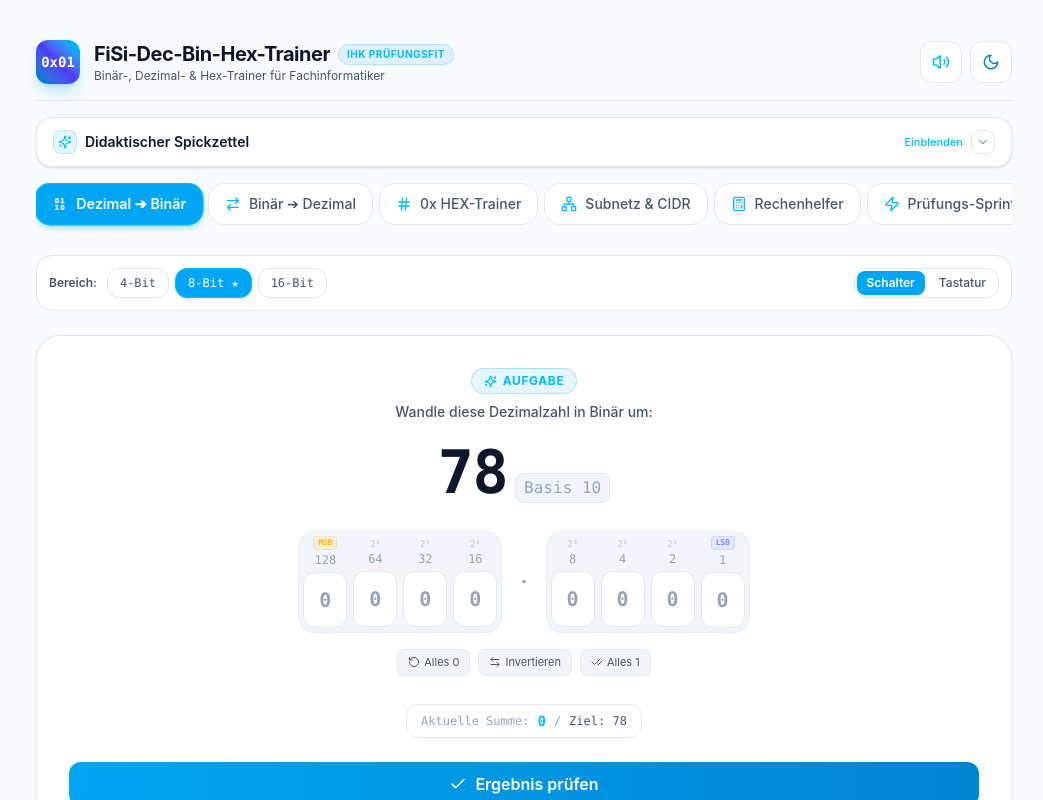
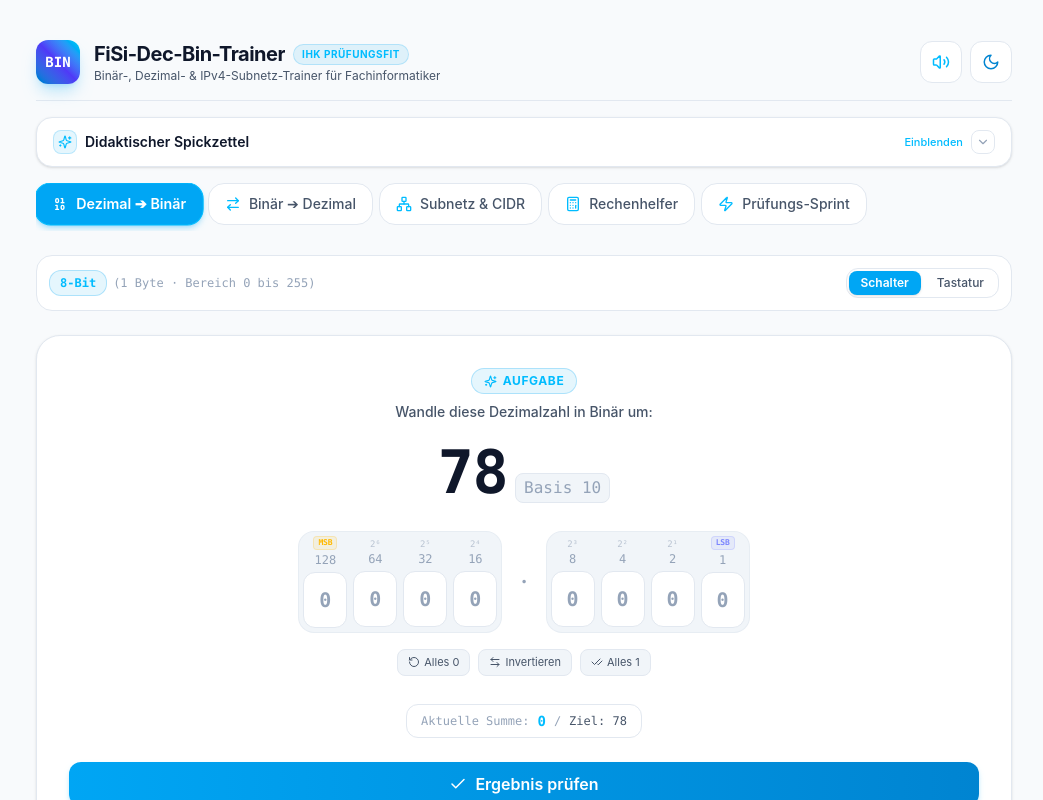
Before and after one commit to osnahub/fisi-rechentrainer, a Next.js app: page / in a window 1280 px wide. Shown: the top 800 px of the page, without its empty margins (116-1159 px from the left). Built offline with nearby package versions, Linux system fonts and the light colour scheme.

Commit message:
refactor: restrict DecToBin to 8-bit only and remove Hex trainer from navigation, sprint and reference bar

```diff
--- a/src/app/page.tsx
+++ b/src/app/page.tsx
@@ -5,15 +5,14 @@ import { Header } from "@/components/Header";
 import { ReferenceBar } from "@/components/ReferenceBar";
 import { DecToBinModule } from "@/components/modules/DecToBinModule";
 import { BinToDecModule } from "@/components/modules/BinToDecModule";
-import { HexModule } from "@/components/modules/HexModule";
 import { SubnetModule } from "@/components/modules/SubnetModule";
 import { ExplainerModule } from "@/components/modules/ExplainerModule";
 import { SprintModule } from "@/components/modules/SprintModule";
 import { useSound } from "@/hooks/useSound";
 import { useTheme } from "@/hooks/useTheme";
-import { Binary, Hash, Network, Calculator, Zap, ArrowRightLeft } from "lucide-react";
+import { Binary, Network, Calculator, Zap, ArrowRightLeft } from "lucide-react";
 
-type ModuleType = "dec2bin" | "bin2dec" | "hex" | "subnet" | "explainer" | "sprint";
+type ModuleType = "dec2bin" | "bin2dec" | "subnet" | "explainer" | "sprint";
 
 export default function Home() {
   const [activeModule, setActiveModule] = useState<ModuleType>("dec2bin");
@@ -28,7 +27,6 @@ export default function Home() {
   const navItems = [
     { id: "dec2bin", label: "Dez ➔ Bin", fullLabel: "Dezimal ➔ Binär", icon: Binary },
     { id: "bin2dec", label: "Bin ➔ Dez", fullLabel: "Binär ➔ Dezimal", icon: ArrowRightLeft },
-    { id: "hex", label: "0x HEX", fullLabel: "0x HEX-Trainer", icon: Hash },
     { id: "subnet", label: "Subnetz", fullLabel: "Subnetz & CIDR", icon: Network },
     { id: "explainer", label: "Rechner", fullLabel: "Rechenhelfer", icon: Calculator },
     { id: "sprint", label: "⚡ Sprint", fullLabel: "Prüfungs-Sprint", icon: Zap },
@@ -100,14 +98,6 @@ export default function Home() {
             onStreakUpdate={handleStreakUpdate}
           />
         )}
-        {activeModule === "hex" && (
-          <HexModule
-            onSuccess={playSuccess}
-            onError={playError}
-            onPlayClick={playClick}
-            onStreakUpdate={handleStreakUpdate}
-          />
-        )}
         {activeModule === "subnet" && (
           <SubnetModule
             onSuccess={playSuccess}
--- a/src/components/Header.tsx
+++ b/src/components/Header.tsx
@@ -22,19 +22,19 @@ export function Header({
     <header className="flex items-center justify-between gap-3 py-3 sm:py-4 border-b border-[var(--border-color)]">
       <div className="flex items-center gap-2.5 sm:gap-3.5 min-w-0">
         <div className="w-9 h-9 sm:w-11 sm:h-11 rounded-xl bg-gradient-to-tr from-sky-600 via-indigo-600 to-cyan-400 flex items-center justify-center font-mono font-bold text-white shadow-lg shadow-sky-500/25 text-xs sm:text-sm shrink-0">
-          0x01
+          BIN
         </div>
         <div className="min-w-0">
           <div className="flex items-center gap-2">
             <h1 className="text-base sm:text-xl font-bold tracking-tight text-[var(--text-primary)] truncate">
-              FiSi-Dec-Bin-Hex-Trainer
+              FiSi-Dec-Bin-Trainer
             </h1>
             <span className="hidden md:inline-flex text-[10px] uppercase font-bold tracking-wider px-2 py-0.5 rounded-full bg-sky-500/10 text-sky-400 border border-sky-500/20">
               IHK Prüfungsfit
             </span>
           </div>
           <p className="text-[11px] sm:text-xs text-[var(--text-secondary)] truncate">
-            Binär-, Dezimal- & Hex-Trainer für Fachinformatiker
+            Binär-, Dezimal- & IPv4-Subnetz-Trainer für Fachinformatiker
           </p>
         </div>
       </div>
--- a/src/components/ReferenceBar.tsx
+++ b/src/components/ReferenceBar.tsx
@@ -1,14 +1,14 @@
 "use client";
 
 import React, { useState } from "react";
-import { POWERS_OF_TWO_8BIT, SUBNET_TABLE, NIBBLE_TABLE } from "@/lib/subnetData";
-import { ChevronDown, ChevronUp, Sparkles, Hash, Network, HelpCircle } from "lucide-react";
+import { POWERS_OF_TWO_8BIT, SUBNET_TABLE } from "@/lib/subnetData";
+import { ChevronDown, ChevronUp, Sparkles, Network } from "lucide-react";
 
 interface ReferenceBarProps {
   onPlayClick?: () => void;
 }
 
-type TabType = "powers" | "subnet" | "nibbles";
+type TabType = "powers" | "subnet";
 
 export function ReferenceBar({ onPlayClick }: ReferenceBarProps) {
   const [isOpen, setIsOpen] = useState(false);
@@ -41,7 +41,7 @@ export function ReferenceBar({ onPlayClick }: ReferenceBarProps) {
             Didaktischer Spickzettel
           </span>
           <span className="text-[10px] sm:text-xs text-[var(--text-muted)] font-normal hidden xs:inline truncate">
-            (Zweierpotenzen, Subnetz & Nibbles)
+            (Zweierpotenzen & IPv4-Subnetzmasken)
           </span>
         </div>
 
@@ -59,7 +59,7 @@ export function ReferenceBar({ onPlayClick }: ReferenceBarProps) {
       {isOpen && (
         <div className="p-3 sm:p-4 border-t border-[var(--border-color)] bg-[var(--bg-card-subtle)] animate-pop-in">
           {/* Tab Selector */}
-          <div className="flex items-center gap-1.5 p-1 rounded-xl bg-[var(--bg-input)] border border-[var(--border-color)] max-w-md mx-auto mb-3.5">
+          <div className="flex items-center gap-1.5 p-1 rounded-xl bg-[var(--bg-input)] border border-[var(--border-color)] max-w-xs mx-auto mb-3.5">
             <button
               onClick={() => handleTabChange("powers")}
               className={`flex-1 flex items-center justify-center gap-1.5 py-1.5 px-2 rounded-lg text-xs font-medium transition-all cursor-pointer ${
@@ -81,17 +81,6 @@ export function ReferenceBar({ onPlayClick }: ReferenceBarProps) {
             >
               <Network size={13} />
               <span>Subnetz / CIDR</span>
-            </button>
-            <button
-              onClick={() => handleTabChange("nibbles")}
-              className={`flex-1 flex items-center justify-center gap-1.5 py-1.5 px-2 rounded-lg text-xs font-medium transition-all cursor-pointer ${
-                activeTab === "nibbles"
-                  ? "bg-sky-500 text-white font-semibold shadow-sm"
-                  : "text-[var(--text-secondary)] hover:text-[var(--text-primary)]"
-              }`}
-            >
-              <Hash size={13} />
-              <span>Hex-Nibbles</span>
             </button>
           </div>
 
@@ -177,27 +166,6 @@ export function ReferenceBar({ onPlayClick }: ReferenceBarProps) {
               </p>
             </div>
           )}
-
-          {/* Tab 3: Nibbles / Hex */}
-          {activeTab === "nibbles" && (
-            <div>
-              <div className="grid grid-cols-4 sm:grid-cols-8 gap-1.5 font-mono text-xs max-w-xl mx-auto">
-                {NIBBLE_TABLE.map((n) => (
-                  <div
-                    key={n.hex}
-                    className="p-1.5 rounded-lg border border-[var(--border-color)] bg-[var(--bg-surface)] flex flex-col items-center gap-0.5"
-                  >
-                    <div className="font-bold text-sky-400 text-xs sm:text-sm">0x{n.hex}</div>
-                    <div className="text-[var(--text-primary)] text-[11px]">{n.bin}</div>
-                    <div className="text-[var(--text-muted)] text-[9px]">{n.dec}</div>
-                  </div>
-                ))}
-              </div>
-              <p className="text-[11px] text-center text-[var(--text-muted)] mt-2">
-                💡 Ein 8-Bit-Byte besteht aus 2 Nibbles (jeweils 4 Bits von 0 bis 15 bzw. 0x0 bis 0xF).
-              </p>
-            </div>
-          )}
         </div>
       )}
     </aside>
--- a/src/components/modules/DecToBinModule.tsx
+++ b/src/components/modules/DecToBinModule.tsx
@@ -18,7 +18,7 @@ export function DecToBinModule({
   onPlayClick,
   onStreakUpdate,
 }: DecToBinModuleProps) {
-  const [bitRange, setBitRange] = useState<4 | 8 | 16>(8);
+  const bitRange = 8;
   const [inputMode, setInputMode] = useState<"buttons" | "text">("buttons");
   const [targetDec, setTargetDec] = useState<number>(0);
   const [bits, setBits] = useState<number[]>(new Array(8).fill(0));
@@ -27,29 +27,22 @@ export function DecToBinModule({
   const [showSolution, setShowSolution] = useState<boolean>(false);
   const [solutionSteps, setSolutionSteps] = useState<StellenwertStep[]>([]);
 
-  // Generate random number based on range
-  const generateNewTask = useCallback(
-    (range: 4 | 8 | 16 = bitRange) => {
-      let max = 255;
-      if (range === 4) max = 15;
-      if (range === 16) max = 65535;
-
-      let nextVal = Math.floor(Math.random() * (max + 1));
-      if (nextVal === 0 && max > 10) nextVal = Math.floor(Math.random() * max) + 1;
+  // Generate random 8-bit number (0-255)
+  const generateNewTask = useCallback(() => {
+    let nextVal = Math.floor(Math.random() * 256);
+    if (nextVal === 0) nextVal = Math.floor(Math.random() * 255) + 1;
 
     setTargetDec(nextVal);
-      setBits(new Array(range).fill(0));
+    setBits(new Array(8).fill(0));
     setTextInput("");
     setFeedback(null);
     setShowSolution(false);
     setSolutionSteps([]);
-    },
-    [bitRange]
-  );
+  }, []);
 
   useEffect(() => {
-    generateNewTask(bitRange);
-  }, [bitRange, generateNewTask]);
+    generateNewTask();
+  }, [generateNewTask]);
 
   const currentSum = bits.reduce(
     (acc, bit, idx) => acc + (bit === 1 ? Math.pow(2, bits.length - 1 - idx) : 0),
@@ -95,38 +88,24 @@ export function DecToBinModule({
 
   return (
     <div className="space-y-4 sm:space-y-6">
-      {/* Steuerungsleiste: Bitbereich & Eingabemodus */}
-      <div className="flex flex-wrap items-center justify-between gap-2.5 p-2.5 sm:p-3 rounded-2xl bg-[var(--bg-surface)] border border-[var(--border-color)]">
-        <div className="flex items-center gap-1.5">
-          <span className="text-xs font-semibold text-[var(--text-secondary)] mr-1 hidden sm:inline">
-            Bereich:
+      {/* Steuerungsleiste: Eingabemodus */}
+      <div className="flex items-center justify-between gap-2.5 p-2.5 sm:p-3 rounded-2xl bg-[var(--bg-surface)] border border-[var(--border-color)]">
+        <div className="flex items-center gap-1.5 text-xs font-mono font-medium text-[var(--text-secondary)]">
+          <span className="px-2.5 py-1 rounded-xl bg-sky-500/10 border border-sky-500/25 text-sky-400 font-bold">
+            8-Bit
           </span>
-          {([4, 8, 16] as const).map((r) => (
-            <button
-              key={r}
-              onClick={() => {
-                onPlayClick();
-                setBitRange(r);
-              }}
-              className={`text-xs px-2.5 sm:px-3 py-1.5 rounded-xl border transition-all cursor-pointer font-mono font-medium ${
-                bitRange === r
-                  ? "bg-sky-500 text-white border-sky-400 font-bold shadow-sm"
-                  : "border-[var(--border-color)] text-[var(--text-secondary)] hover:border-[var(--border-hover)]"
-              }`}
-            >
-              {r}-Bit {r === 8 ? "★" : ""}
-            </button>
-          ))}
+          <span className="hidden sm:inline text-[var(--text-muted)]">
+            (1 Byte · Bereich 0 bis 255)
+          </span>
         </div>
 
-        {bitRange <= 8 && (
         <div className="flex items-center gap-1 p-0.5 rounded-xl bg-[var(--bg-input)] border border-[var(--border-color)]">
           <button
             onClick={() => {
               onPlayClick();
               setInputMode("buttons");
             }}
-              className={`text-xs px-2.5 py-1 rounded-lg transition-all cursor-pointer font-medium ${
+            className={`text-xs px-3 py-1 rounded-lg transition-all cursor-pointer font-medium ${
               inputMode === "buttons"
                 ? "bg-sky-500 text-white font-semibold shadow-sm"
                 : "text-[var(--text-secondary)] hover:text-[var(--text-primary)]"
@@ -139,7 +118,7 @@ export function DecToBinModule({
               onPlayClick();
               setInputMode("text");
             }}
-              className={`text-xs px-2.5 py-1 rounded-lg transition-all cursor-pointer font-medium ${
+            className={`text-xs px-3 py-1 rounded-lg transition-all cursor-pointer font-medium ${
               inputMode === "text"
                 ? "bg-sky-500 text-white font-semibold shadow-sm"
                 : "text-[var(--text-secondary)] hover:text-[var(--text-primary)]"
@@ -148,7 +127,6 @@ export function DecToBinModule({
             Tastatur
           </button>
         </div>
-        )}
       </div>
 
       {/* Haupt-Aufgaben-Karte */}
@@ -206,7 +184,7 @@ export function DecToBinModule({
               value={textInput}
               onChange={(e) => setTextInput(e.target.value.replace(/[^01\s]/g, ""))}
               onKeyDown={(e) => e.key === "Enter" && checkAnswer()}
-              placeholder={`${bitRange} Bits eingeben (z. B. 10100000)`}
+              placeholder="8 Bits eingeben (z. B. 10100000)"
               className="w-full text-center font-mono text-xl sm:text-2xl py-3 px-4 rounded-2xl border border-[var(--border-color)] bg-[var(--bg-input)] text-[var(--text-primary)] focus:outline-none focus:border-sky-400 focus:ring-2 focus:ring-sky-500/20 transition-all"
             />
             <p className="text-[11px] text-[var(--text-muted)] mt-2">
--- a/src/components/modules/SprintModule.tsx
+++ b/src/components/modules/SprintModule.tsx
@@ -19,7 +19,7 @@ interface SprintQuestion {
   questionText: string;
   expectedAnswer: string;
   explanation: string;
-  category: "dec2bin" | "bin2dec" | "subnet" | "hex";
+  category: "dec2bin" | "bin2dec" | "subnet";
 }
 
 export function SprintModule({
@@ -39,12 +39,12 @@ export function SprintModule({
 
   const timerRef = useRef<NodeJS.Timeout | null>(null);
 
-  // Generate 10 mixed questions
+  // Generate 10 mixed questions (Dec ➔ Bin, Bin ➔ Dec, Subnetting)
   const generateQuestions = (): SprintQuestion[] => {
     const list: SprintQuestion[] = [];
 
-    // 1-3: Dec to Bin (8-bit)
-    for (let i = 0; i < 3; i++) {
+    // 1-4: Dec to Bin (8-bit)
+    for (let i = 0; i < 4; i++) {
       const dec = Math.floor(Math.random() * 255) + 1;
       const bin = Conversions.decToBin(dec, 8);
       list.push({
@@ -57,7 +57,7 @@ export function SprintModule({
       });
     }
 
-    // 4-6: Bin to Dec
+    // 5-7: Bin to Dec (8-bit)
     for (let i = 0; i < 3; i++) {
       const dec = Math.floor(Math.random() * 255) + 1;
       const bin = Conversions.decToBin(dec, 8);
@@ -71,10 +71,10 @@ export function SprintModule({
       });
     }
 
-    // 7-8: Subnetting / CIDR
-    for (let i = 0; i < 2; i++) {
+    // 8-10: Subnetting / CIDR
+    for (let i = 0; i < 3; i++) {
       const entry = SUBNET_TABLE[Math.floor(Math.random() * SUBNET_TABLE.length)];
-      if (i === 0) {
+      if (i % 2 === 0) {
         list.push({
           id: list.length + 1,
           type: "IPv4-Subnetzmaske",
@@ -91,31 +91,6 @@ export function SprintModule({
           expectedAnswer: String(entry.magicNumber),
           explanation: `Schrittweite = 256 - ${entry.maskOctet} = ${entry.magicNumber}`,
           category: "subnet",
-        });
-      }
-    }
-
-    // 9-10: Hex conversions
-    for (let i = 0; i < 2; i++) {
-      const val = Math.floor(Math.random() * 255) + 1;
-      const hex = Conversions.decToHex(val, 2);
-      if (i === 0) {
-        list.push({
-          id: list.length + 1,
-          type: "Dezimal ➔ Hex",
-          questionText: `Wandle ${val} in eine 2-stellige Hex-Zahl um:`,
-          expectedAnswer: hex,
-          explanation: `${val} = 0x${hex}`,
-          category: "hex",
-        });
-      } else {
-        list.push({
-          id: list.length + 1,
-          type: "Hex ➔ Dezimal",
-          questionText: `Wandle 0x${hex} in eine Dezimalzahl um:`,
-          expectedAnswer: String(val),
-          explanation: `0x${hex} = ${val}₁₀`,
-          category: "hex",
         });
       }
     }
@@ -217,7 +192,7 @@ export function SprintModule({
             FiSi Prüfungs-Sprint (Speed Challenge)
           </h2>
           <p className="text-sm text-[var(--text-secondary)] max-w-md mx-auto mt-2">
-            10 gemischte Aufgaben zur Prüfungsvorbereitung: Dezimal, Binär, IPv4-Subnetzmasken und Hexadezimal.
+            10 gemischte Aufgaben zur Prüfungsvorbereitung: Dezimal, 8-Bit-Binärzahlen und IPv4-Subnetzmasken (CIDR).
             Kannst du alle 10 Aufgaben fehlerfrei und auf Zeit lösen?
           </p>
 
@@ -283,20 +258,20 @@ export function SprintModule({
               {questions[currentIndex].questionText}
             </h3>
 
-            {/* Eingabe mit dynamischem inputMode für Handys */}
+            {/* Eingabe mit mobilem inputMode */}
             <div className="max-w-xs mx-auto my-5 sm:my-7">
               <input
                 type="text"
                 autoFocus
-                inputMode={questions[currentIndex].category === "hex" ? "text" : "numeric"}
-                autoCapitalize={questions[currentIndex].category === "hex" ? "characters" : "off"}
+                inputMode="numeric"
+                pattern="[0-9]*"
                 autoCorrect="off"
                 spellCheck="false"
                 value={userAnswer}
                 onChange={(e) => setUserAnswer(e.target.value)}
                 onKeyDown={(e) => e.key === "Enter" && submitAnswer()}
                 placeholder="Antwort eingeben..."
-                className="w-full text-center font-mono text-2xl sm:text-3xl py-3 px-4 rounded-2xl border border-[var(--border-color)] bg-[var(--bg-input)] text-[var(--text-primary)] focus:outline-none focus:border-sky-400 focus:ring-2 focus:ring-sky-500/20 transition-all uppercase"
+                className="w-full text-center font-mono text-2xl sm:text-3xl py-3 px-4 rounded-2xl border border-[var(--border-color)] bg-[var(--bg-input)] text-[var(--text-primary)] focus:outline-none focus:border-sky-400 focus:ring-2 focus:ring-sky-500/20 transition-all"
               />
             </div>
 
```
Lines whose indentation alone changed are shown as unchanged.
